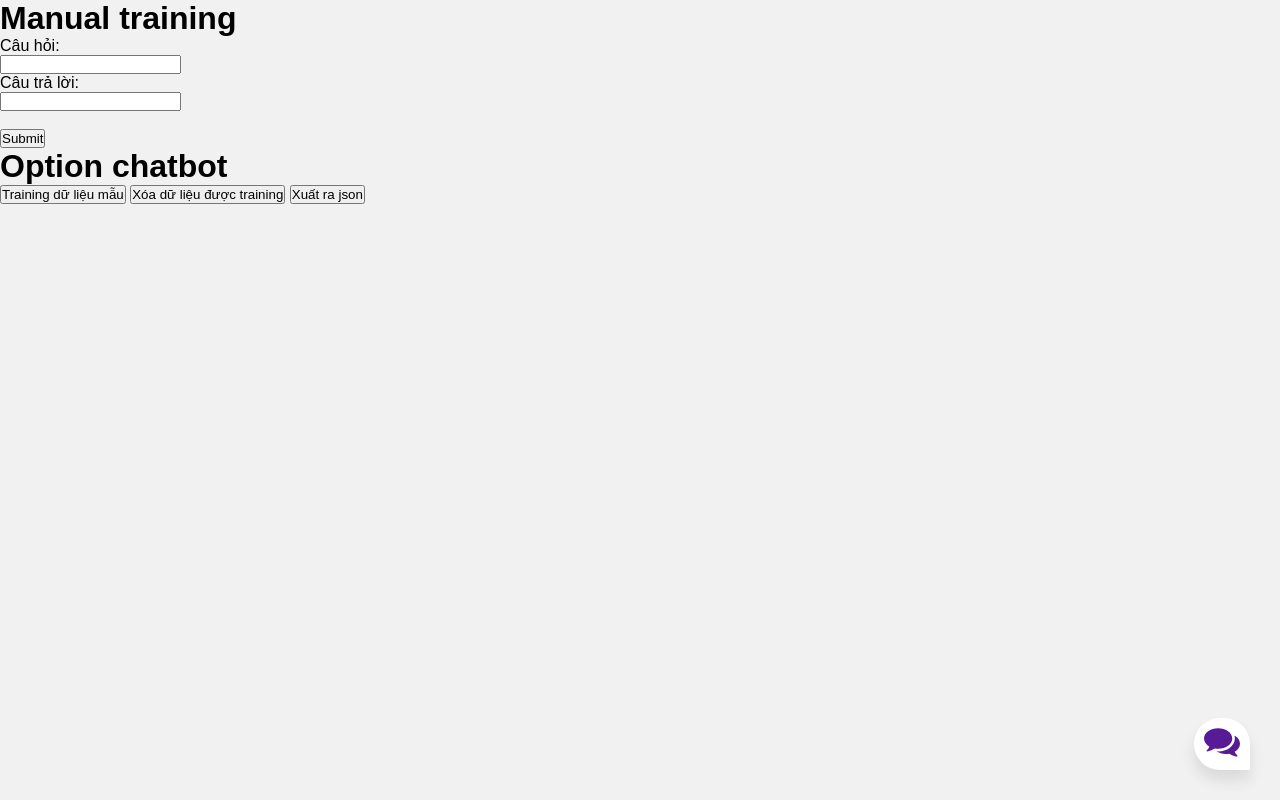
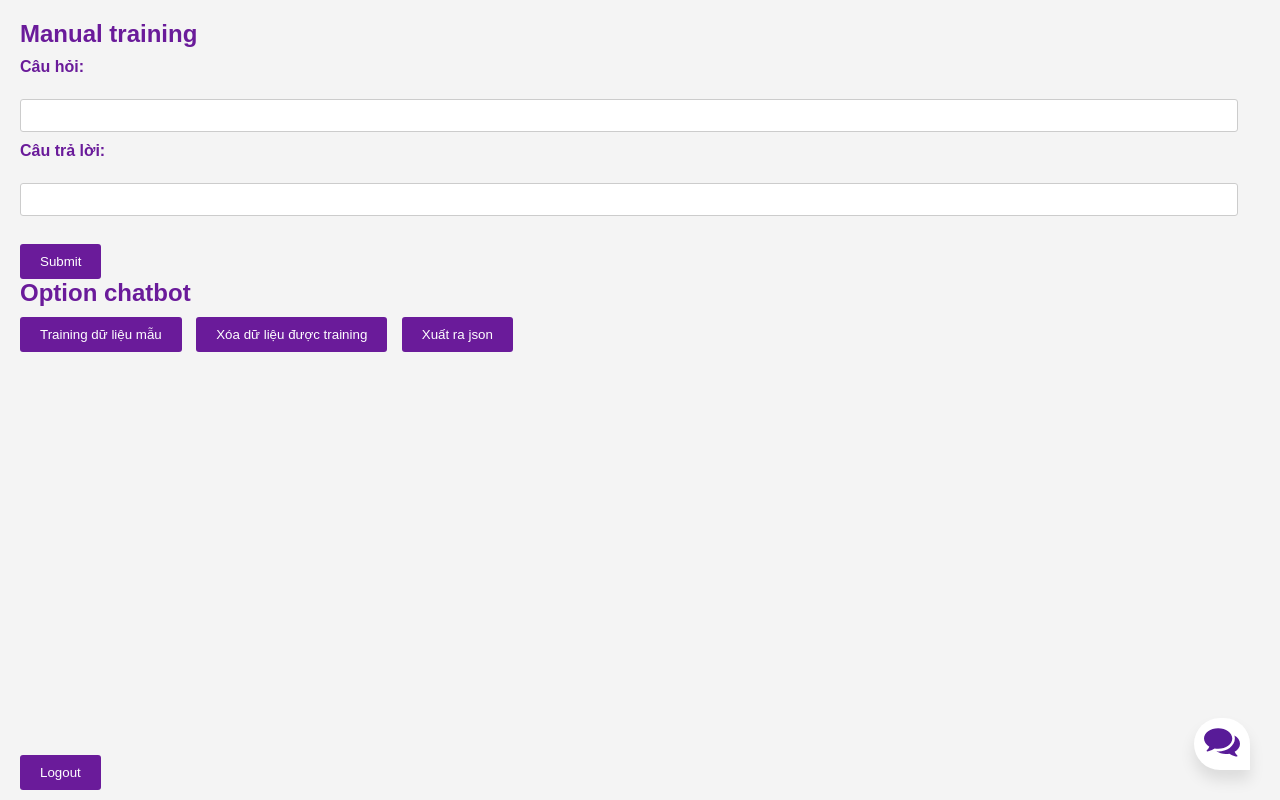
Before and after one commit to NamNguyen27/chatbot, a Flask app: template templates/base.html in a window 1280 px wide; the page is wider, and only the part inside the window is pictured. Run offline with Flask 2, Linux system fonts and the light colour scheme; the template is opened without the code that fills it, so the values that code supplies are empty.

Commit message:
Complete

```diff
--- a/app.py
+++ b/app.py
@@ -1,4 +1,4 @@
-from flask import Flask, render_template, request
+from flask import Flask, render_template, request, redirect, url_for,jsonify
 from chatterbot import ChatBot
 from chatterbot.trainers import ChatterBotCorpusTrainer
 from chatterbot.trainers import ListTrainer
@@ -10,9 +10,23 @@ english_bot = ChatBot("Chatterbot", storage_adapter="chatterbot.storage.SQLStora
 
 trainer = ChatterBotCorpusTrainer(english_bot)
 trainBot = ListTrainer(english_bot)
+logged_in = False
 
+@app.route('/login', methods=['POST'])
+def login():
+        username = request.json['username']
+        password = request.json['password']
+        print(username,password)
+        if username == 'admin' and password == 'password':
+            return jsonify({"redirected": "true"})
+        else:
+            return jsonify({"redirected": "false"})
 
-@app.route("/")
+@app.route('/login')
+def renderLogin():
+    return render_template('login.html')
+
+@app.route("/home")
 def home():
     return render_template("base.html")
 
@@ -42,6 +56,8 @@ def delete_chatbot():
 def auto_train():
     trainer.train('chatterbot.corpus.english')
     return "Training successful"
-
+@app.route('/logout')
+def logout():
+    return redirect(url_for('login'))
 if __name__ == "__main__":
-    app.run()
+    app.run(debug=True)
--- a/static/app.js
+++ b/static/app.js
@@ -43,6 +43,11 @@ class Chatbox {
                 this.submitTrainingData()
             }
         })
+
+        var loggedIn = localStorage.getItem('loggedIn');
+            if (loggedIn === 'false') {
+                window.location.href = '/login';
+            }
     }
 
     toggleState(chatbox) {
--- a/static/style.css
+++ b/static/style.css
@@ -110,12 +110,10 @@ body {
     background: var(--primaryGradient);
     display: flex;
     flex-direction: row;
-    align-items: center;
-    justify-content: center;
-    padding: 15px 20px;
+    padding: 10px 15px;
     border-top-left-radius: 20px;
     border-top-right-radius: 20px;
-    box-shadow: var(--primaryBoxShadow);
+
 }
 
 .chatbox__image--header {
@@ -167,7 +165,6 @@ body {
     justify-content: space-between;
     padding: 20px 20px;
     background: var(--secondaryGradient);
-    box-shadow: var(--secondaryBoxShadow);
     border-bottom-right-radius: 10px;
     border-bottom-left-radius: 10px;
     margin-top: 20px;
@@ -198,3 +195,77 @@ body {
     box-shadow: 0px 10px 15px rgba(0, 0, 0, 0.1);
     cursor: pointer;
 }
+
+body {
+    font-family: Arial, sans-serif;
+    background-color: #f4f4f4; /* Màu nền tổng thể */
+    padding: 20px; /* Khoảng cách phía trong */
+}
+
+/* Thiết lập phần tử h1 */
+h1 {
+    font-size: 24px;
+    margin-bottom: 10px;
+    color: #6a1b9a; /* Màu chữ tím */
+}
+
+/* Thiết lập phần tử label */
+label {
+    font-weight: bold;
+    display: block;
+    margin-bottom: 5px;
+    color: #6a1b9a; /* Màu chữ tím */
+}
+
+/* Thiết lập input */
+input[type="text"] {
+    width: calc(100% - 22px); /* Chiều rộng của input với border */
+    padding: 8px;
+    margin-bottom: 10px;
+    border: 1px solid #ccc; /* Đường viền của input */
+    border-radius: 3px;
+}
+
+/* Thiết lập nút submit và nút option */
+button.send__training__button,
+button.auto_training_button,
+button.delete_button,
+button.export_button {
+    padding: 10px 20px;
+    margin-right: 10px;
+    background-color: #6a1b9a; /* Màu nền tím */
+    color: white;
+    border: none;
+    border-radius: 3px;
+    cursor: pointer;
+    transition: background-color 0.3s ease;
+}
+
+/* Thiết lập nút option:hover */
+button.send__training__button:hover,
+button.auto_training_button:hover,
+button.delete_button:hover,
+button.export_button:hover {
+    background-color: #8737ad; /* Màu nền tím khi hover */
+}
+/* Thiết lập nút logout */
+.logout-container {
+    position: fixed;
+    bottom: 10px; /* Khoảng cách từ dưới cùng */
+    left: 20px; /* Khoảng cách từ góc trái */
+}
+
+.logout-button {
+    padding: 10px 20px;
+    background-color: #6a1b9a; /* Màu nền tím */
+    color: white;
+    border: none;
+    border-radius: 3px;
+    cursor: pointer;
+    transition: background-color 0.3s ease;
+}
+
+/* Thiết lập nút logout:hover */
+.logout-button:hover {
+    background-color: #8737ad; /* Màu nền tím khi hover */
+}
--- a/templates/base.html
+++ b/templates/base.html
@@ -52,6 +52,9 @@
         </div>
     </div>
 </div>
+<div class="logout-container">
+    <button onclick="window.location.href='/logout' ;localStorage.setItem('loggedIn', 'false');" class="logout-button">Logout</button>
+</div>
 
     <script src="/static/app.js"></script>
 
```
Also changed, not shown: static/stylelogin.css (added, +61 -0 lines), templates/login.html (added, +55 -0 lines), db.sqlite3.
